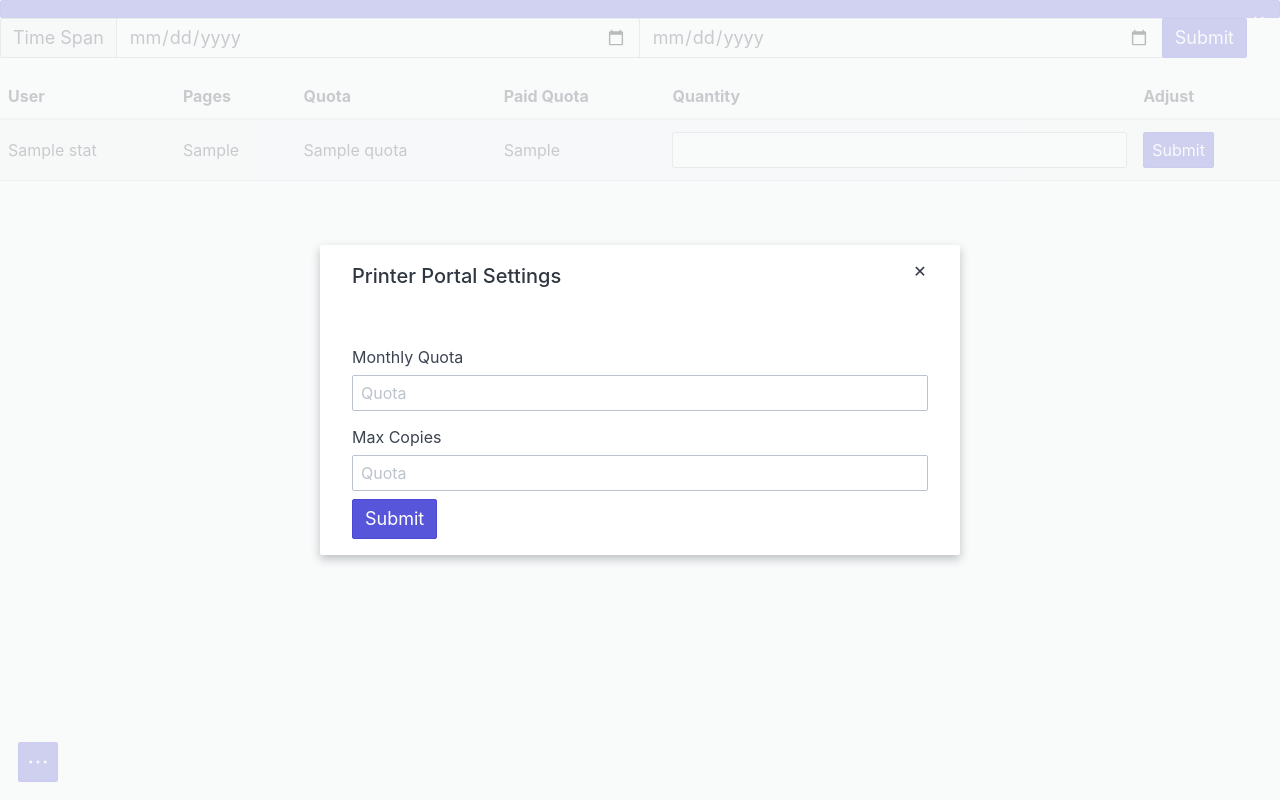
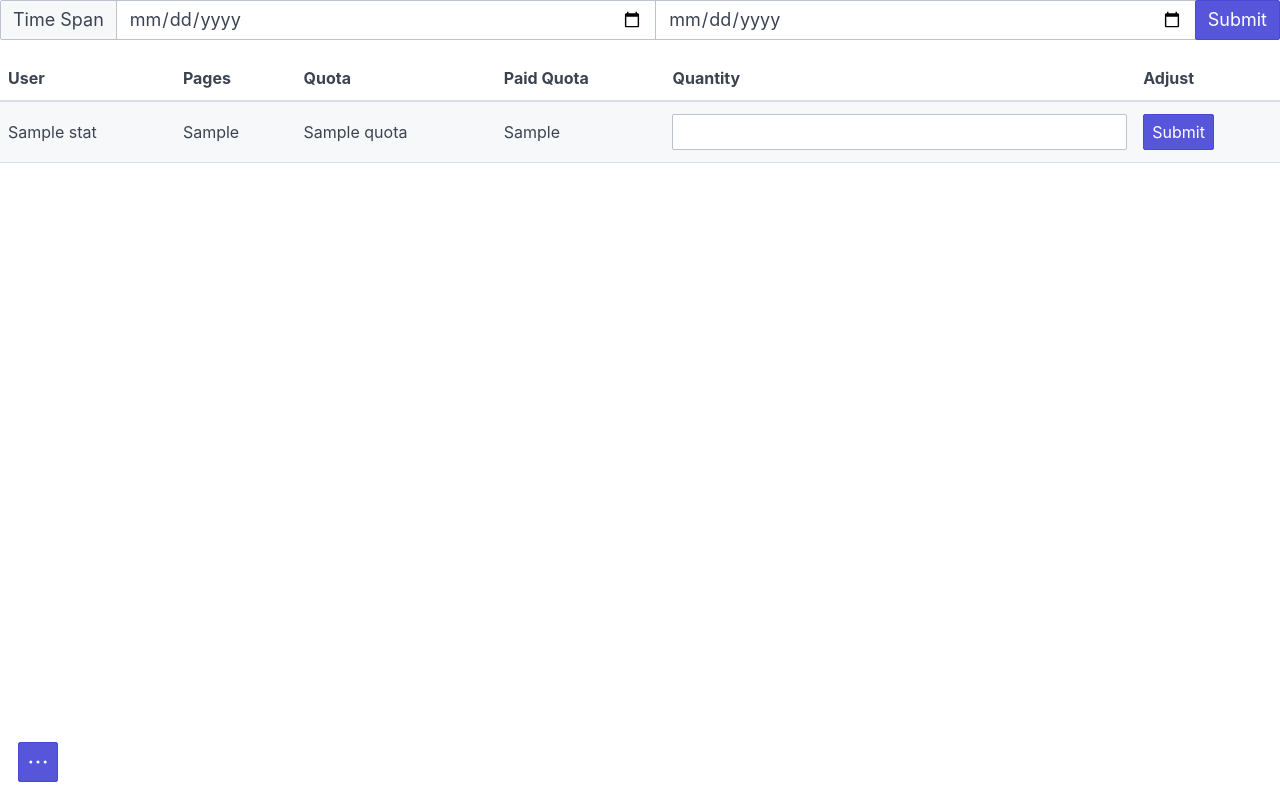
Before and after one commit to avenu-workspaces/PrinterPortal, a Flask app: template templates/stats.html in a window 1280 px wide. Run offline with Flask 3, Linux system fonts and the light colour scheme; the template is opened without the code that fills it: most values are stand-ins (such as "Sample title", 1, 10 or a date in 2020); parts of the project's set-up code (start-up, migrations or seed data) failed here and were passed over.

Commit message:
Added settings modal to admin page

```diff
--- a/templates/stats.html
+++ b/templates/stats.html
@@ -54,11 +54,11 @@
             {% endfor %}
         </tbody>
         {% endif %}
-    <div class="modal active" id="modal-id">
-    <a href="#close" class="modal-overlay" aria-label="Close"></a>
+    <div class="modal" id="modal">
+    <a href="#close" onclick="closeModal()" class="modal-overlay" aria-label="Close"></a>
     <div class="modal-container">
         <div class="modal-header">
-        <a id="closeSettings" class="btn btn-clear float-right" aria-label="Close"></a>
+        <a id="closeSettings" onclick="closeModal()" class="btn btn-clear float-right" aria-label="Close"></a>
         <div class="modal-title h5">Printer Portal Settings</div>
         </div>
         <div class="modal-body">
@@ -86,19 +86,30 @@
         </div> -->
     </div>
     </div>
-    <button style="position: fixed; bottom:1em;left:1em;" class="btn btn-primary btn-lg btn-action settings"><i class="icon icon-more-horiz"></i> </button>
+    <button onclick="openModal()" style="position: fixed; bottom:1em;left:1em;" class="btn btn-primary btn-lg btn-action settings"><i class="icon icon-more-horiz"></i> </button>
 </body>
 
 <script defer>
+modal = document.getElementById("modal")
+
 document.getElementById("toastButton").addEventListener("click", function() {
     document.getElementById("toast").style.display = "none";
 });
 
+function closeModal(){
+    modal.classList.remove("active")
+}
+function openModal(){
+    modal.classList.add("active")
+}
+
+
+
+</script>
+<!--
 {% if message is not none %}
     document.getElementById("toastMessage").textContent = "{{ message }}";
     document.getElementById("toast").style.display = "block";
 {% endif %}
-
-
-</script>
+ -->
 </html>
```
